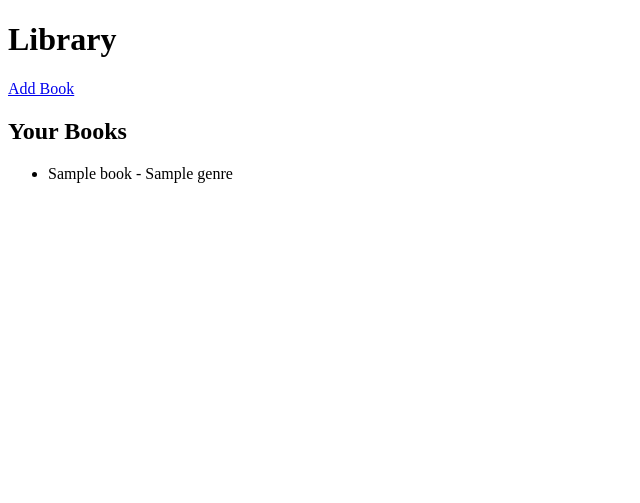
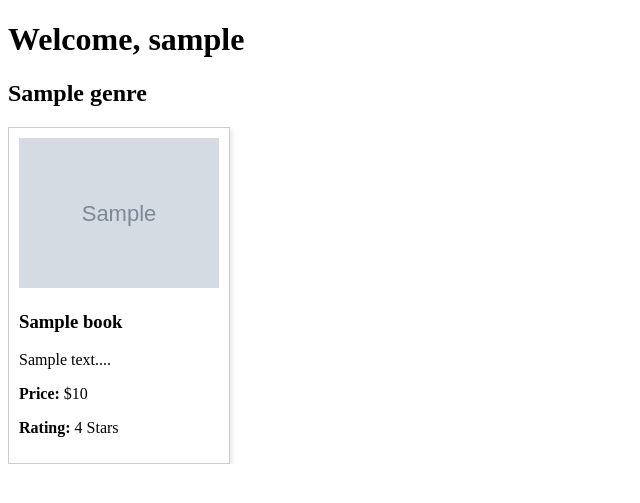
Before and after one commit to Ananthu2oo3/ai_recomendation_library, a Flask app: template templates/dashboard.html in a window 1280 px wide. Shown: the top 503 px of the page, without its empty margins (0-640 px from the left). Run offline with Flask 3, Linux system fonts and the light colour scheme; the template is opened without the code that fills it: most values are stand-ins (such as "Sample title", 1, 10 or a date in 2020); grey boxes marked "Sample" are stand-in pictures.

Commit message:
library presentation done

```diff
--- a/app.py
+++ b/app.py
@@ -5,10 +5,11 @@ from util import *
 
 app = Flask(__name__)
 
-client  = MongoClient('mongodb://localhost:27017')
-db      = client['library']
-login_db= db['login']
-book_db = db['books']
+client          = MongoClient('mongodb://localhost:27017')
+db              = client['library']
+app.secret_key  = 'supersecretkey'
+login_db        = db['login']
+book_db         = db['books']
 
 @app.route('/')
 def index():
@@ -28,6 +29,7 @@ def login():
         result      = login_db.find_one({"mailid": mailid})
 
         if result and result.get('password') == password:
+            session['username'] = result['username']
             return redirect(url_for('dashboard'))
 
         else:
@@ -66,39 +68,43 @@ def register():
         return render_template('register.html')
 
 
+# @app.route('/dashboard')
+# def dashboard():
 
-# @app.route('/dashboard', methods=['GET'])
-# def dashboard():
-#     return render_template('dashboard.html')
+#     if 'username' in session:
 
+#         user = login_db.find_one({"username": username})
+#         interests = user.get('interests', [])
+
+#         for i  in interests:
+#             book_db.find_many({"Category":i})
+
+#         return render_template('dashboard.html', username=username, interests=interests)
+
+#     return render_template('dashboard.html', error='session ID not found')
 
 @app.route('/dashboard')
 def dashboard():
     if 'username' in session:
         username = session['username']
-        user = book_db.find_one({'username': username})
-        user_genres = user['genres']
+        user = login_db.find_one({"username": username})
 
-        # Fetch books and sort them based on user genres
-        books = list(book_db.find())
-        sorted_books = sorted(books, key=lambda book: book['genre'] in user_genres, reverse=True)
+        if not user:
+            return render_template('dashboard.html', error='User not found')
 
-        return render_template('dashboard.html', username=username, books=sorted_books)
-    return redirect(url_for('login'))
+        interests = user.get('interests', [])
 
+        books_by_genre = {}
+        for interest in interests:
+            books_by_genre[interest] = list(book_db.find({"Category": interest}))
 
-@app.route('/add_book', methods=['GET','POST'])
-def add_book():
-    if request.method == 'POST':
-        title       = request.form['title']
-        author      = request.form['author']
-        publication = request.form['publication']
-        genre       = request.form['genre']
+        remaining_books = list(book_db.find({"Category": {"$nin": interests}}))
+        books_by_genre["Others"] = remaining_books
 
-        util.enter_book(title, author, publication, genre)
+        return render_template('dashboard.html', username=username, books_by_genre=books_by_genre)
 
-    else:
-        return render_template('add_book.html')
+    return render_template('dashboard.html', error='Session ID not found')
+
 
 
 if __name__ == '__main__':
--- a/templates/dashboard.html
+++ b/templates/dashboard.html
@@ -1,4 +1,4 @@
-<!DOCTYPE html>
+<!-- <!DOCTYPE html>
 <html lang="en">
 <head>
     <meta charset="UTF-8">
@@ -7,12 +7,69 @@
 </head>
 <body>
     <h1>Library</h1>
-    <a href="/add_book">Add Book</a>
     <h2>Your Books</h2>
   <ul>
-    {% for book in books %}
-      <li>{{ book.title }} - {{ book.genre }}</li>
+    {% for interest in interests %}
+      <h1>{{ interest }} </h1>
     {% endfor %}
   </ul>
+
+  {% if error %}
+    <p style="color:red;">{{ error }}</p>
+  {% endif %}
+
+</body>
+</html> -->
+
+<!DOCTYPE html>
+<html lang="en">
+<head>
+    <meta charset="UTF-8">
+    <meta name="viewport" content="width=device-width, initial-scale=1.0">
+    <title>Dashboard</title>
+    <style>
+        .genre-section {
+            margin-bottom: 30px;
+        }
+        .book-container {
+            display: flex;
+            overflow-x: auto;
+        }
+        .book-card {
+            flex: 0 0 auto;
+            width: 200px;
+            margin-right: 10px;
+            border: 1px solid #ccc;
+            padding: 10px;
+            box-shadow: 2px 2px 5px rgba(0,0,0,0.1);
+        }
+        .book-card img {
+            max-width: 100%;
+        }
+    </style>
+</head>
+<body>
+    <h1>Welcome, {{ username }}</h1>
+
+    {% if error %}
+    <p>{{ error }}</p>
+    {% else %}
+        {% for genre, books in books_by_genre.items() %}
+        <div class="genre-section">
+            <h2>{{ genre }}</h2>
+            <div class="book-container">
+                {% for book in books %}
+                <div class="book-card">
+                    <img src="{{ book['Image_Link'] }}" alt="{{ book['Title'] }}">
+                    <h3>{{ book['Title'] }}</h3>
+                    <p>{{ book['Book_Description'][:100] }}...</p>
+                    <p><strong>Price:</strong> ${{ book['Price'] }}</p>
+                    <p><strong>Rating:</strong> {{ book['Stars'] }} Stars</p>
+                </div>
+                {% endfor %}
+            </div>
+        </div>
+        {% endfor %}
+    {% endif %}
 </body>
 </html>
```
Also changed, not shown: templates/register.html (+5 -5 lines), test.py (deleted, +0 -32 lines), util.py (+14 -22 lines), 1 other file.
